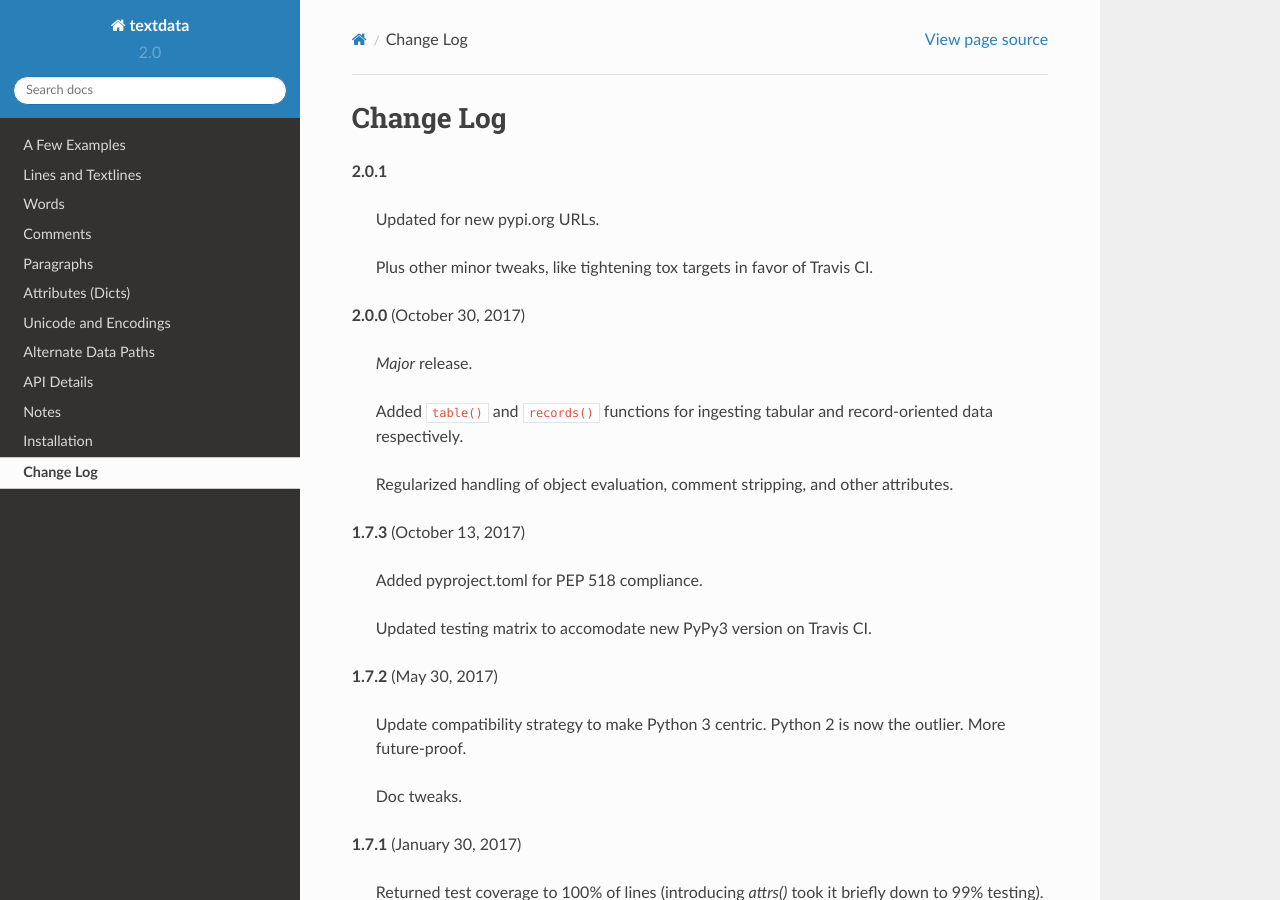
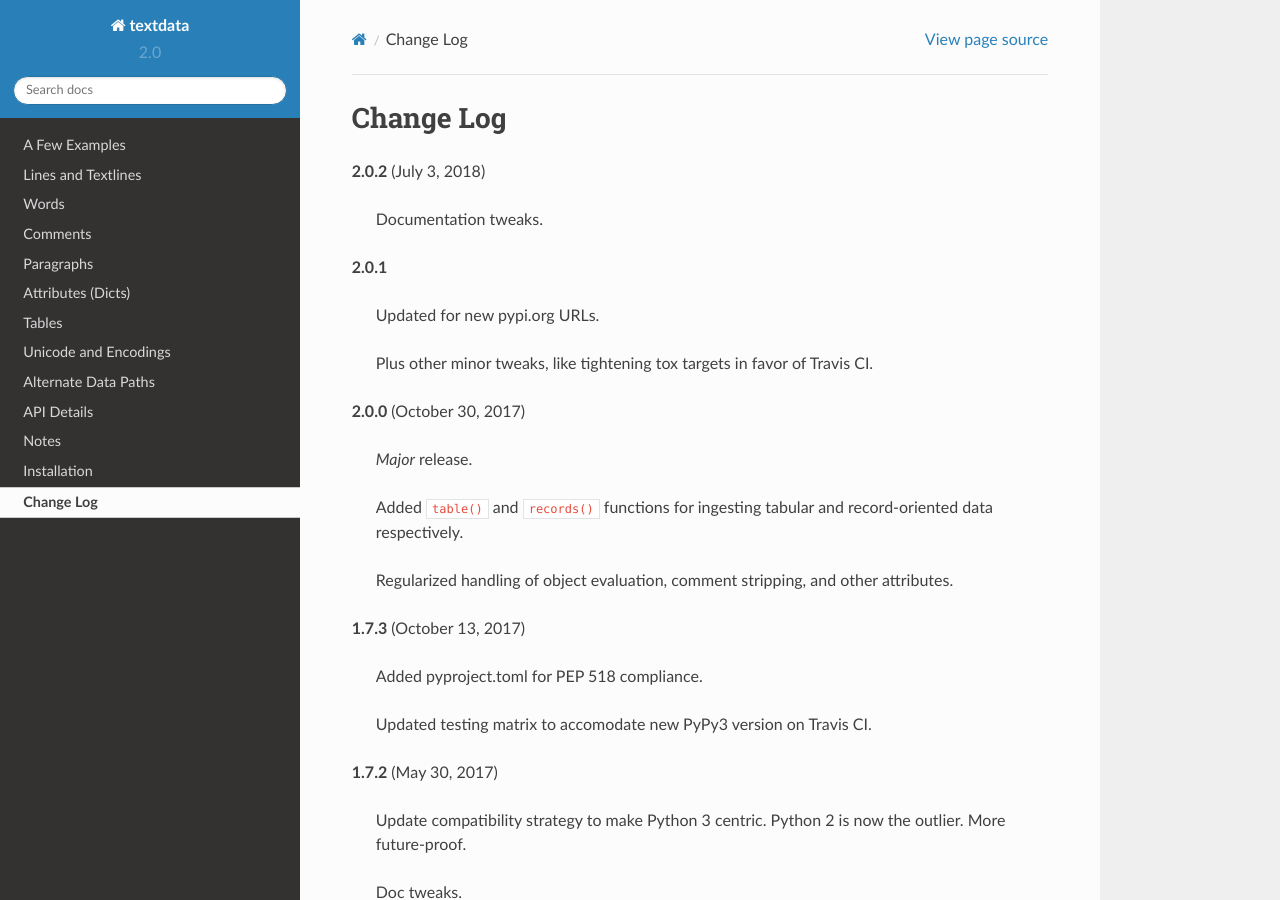
Before and after one commit to jonathaneunice/textdata, a Sphinx documentation site: the page built from docs/CHANGES.rst, in a window 1280 px wide and 900 px high. Built offline with Sphinx 7.4.7 and the Read the Docs theme 2.0.0, drawn with Linux system fonts in a browser that asks for light colours; pages that are not in the unit, such as notebooks, are missing from menus.

Commit message:
Updated docs

```diff
--- a/CHANGES.yml
+++ b/CHANGES.yml
@@ -1,3 +1,9 @@
+-
+    version: 2.0.2
+    date: July 3, 2018
+    notes: >
+        Documentation tweaks.
+
 -
     version: 2.0.1
     data: June 4, 2018
--- a/docs/CHANGES.rst
+++ b/docs/CHANGES.rst
@@ -1,5 +1,10 @@
 Change Log
 ==========
+
+**2.0.2**  (July 3, 2018)
+
+    Documentation tweaks.
+
 
 **2.0.1**
 
--- a/docs/conf.py
+++ b/docs/conf.py
@@ -59,7 +59,7 @@ author = u'Jonathan Eunice'
 # The short X.Y version.
 version = '2.0'
 # The full version, including alpha/beta/rc tags.
-release = '2.0.1'
+release = '2.0.2'
 
 # The language for content autogenerated by Sphinx. Refer to documentation
 # for a list of supported languages.
--- a/setup.py
+++ b/setup.py
@@ -17,7 +17,7 @@ def lines(text):
 
 setup(
     name='textdata',
-    version='2.0.1',
+    version='2.0.2',
     author='Jonathan Eunice',
     author_email='jonathan.eunice@gmail.com',
     description='Easily get clean data, direct from text or Python source',
--- a/textdata/version.py
+++ b/textdata/version.py
@@ -1 +1 @@
-__version__ = '2.0.1'
+__version__ = '2.0.2'
```
Also changed, not shown: docs/tables.rst (renamed from docs/table.rst, +15 -17 lines).
